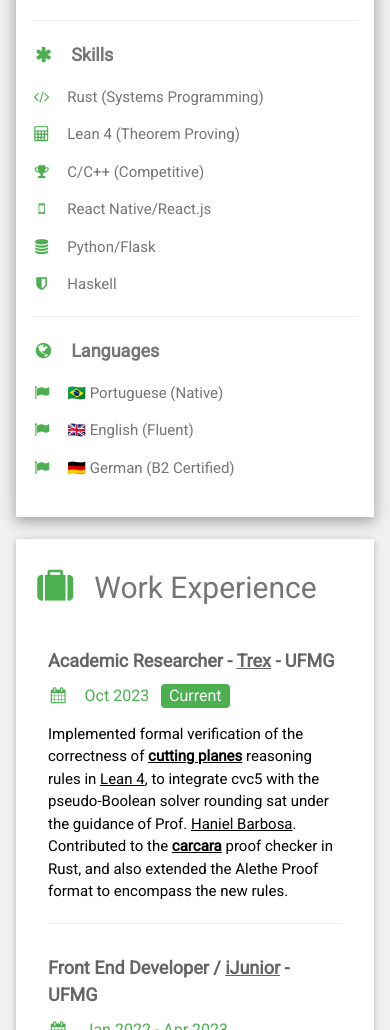
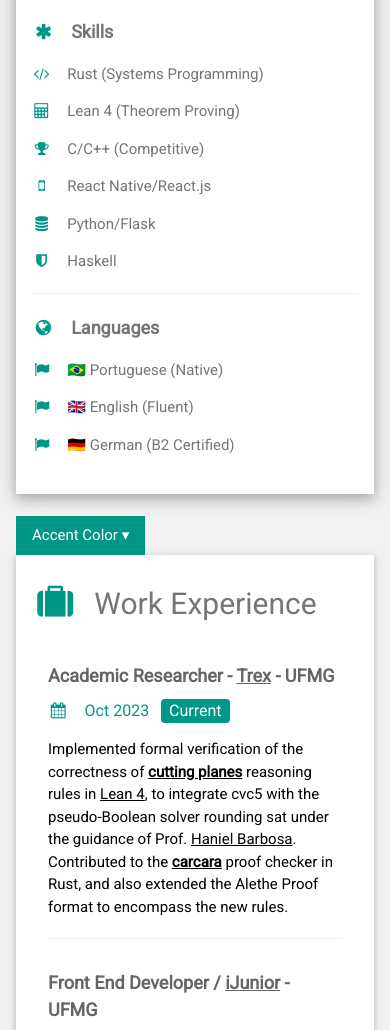
Before and after one commit to bernborgess/bernborgess.github.io, a plain HTML site: page index.html in a window 390 px wide. Shown: the part 510-1540 px from the top of the page. Drawn offline with nearby package versions, Linux system fonts and the light colour scheme.

Commit message:
Add accent color toggle

```diff
--- a/index.html
+++ b/index.html
@@ -75,8 +75,6 @@
                         </p>
 
 
-                        <hr />
-
                         <p class="w3-large">
                             <b><i class="fa fa-asterisk fa-fw w3-margin-right w3-text-green"></i>Skills</b>
                         </p>
@@ -117,6 +115,42 @@
                     </div>
                 </div>
                 <br />
+                <!-- Color Change Buttons -->
+                <div class="w3-dropdown-hover">
+                    <button class="w3-button w3-green">Accent Color ▾</button>
+                    <div class="w3-dropdown-content w3-bar-block w3-border">
+                        <a href="#" class="w3-bar-item w3-button" onclick="setAccentColor('green')">Green</a>
+                        <a href="#" class="w3-bar-item w3-button" onclick="setAccentColor('teal')">Teal</a>
+                        <a href="#" class="w3-bar-item w3-button" onclick="setAccentColor('blue')">Blue</a>
+                    </div>
+                </div>
+
+                <script>
+                    let currentAccent = 'green';
+
+                    function setAccentColor(newColor) {
+                        // 1) swap text-color classes
+                        document.querySelectorAll('.w3-text-' + currentAccent)
+                            .forEach(el => {
+                                el.classList.replace(
+                                    'w3-text-' + currentAccent,
+                                    'w3-text-' + newColor
+                                );
+                            });
+
+                        // 2) swap background-color classes
+                        document.querySelectorAll('.w3-' + currentAccent)
+                            .forEach(el => {
+                                el.classList.replace(
+                                    'w3-' + currentAccent,
+                                    'w3-' + newColor
+                                );
+                            });
+
+                        // 3) update our “current” for the next click
+                        currentAccent = newColor;
+                    }
+                </script>
 
                 <!-- End Left Column -->
             </div>
@@ -368,6 +402,11 @@
         <a href="http://freedns.afraid.org/" target="_blank" rel="noopener noreferrer">Free DNS</a>
 
     </footer>
+
+    <!-- My personal default choice -->
+    <script>
+        setAccentColor('teal');
+    </script>
 </body>
 
 </html>
```
